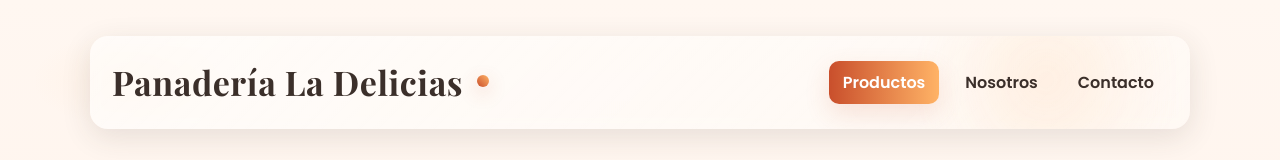
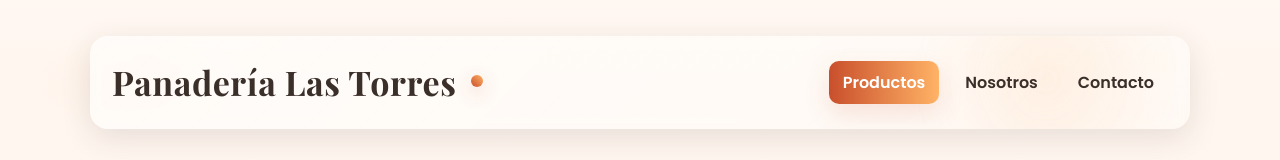
Before and after one commit to pcPixelado/panaderia-las-torres, a plain HTML site: page panaderia.html in a window 1280 px wide. Shown: the top 160 px of the page. Drawn offline with nearby package versions, Linux system fonts and the light colour scheme.

Commit message:
Update panaderia.html

```diff
--- a/panaderia.html
+++ b/panaderia.html
@@ -10,7 +10,7 @@
 </head>
 <body>
     <header>
-        <h1>Panadería La Delicias</h1>
+        <h1>Panadería Las Torres</h1>
         <nav>
             <ul>
                 <li><a href="#productos" role="tab" aria-controls="productos">Productos</a></li>
```
